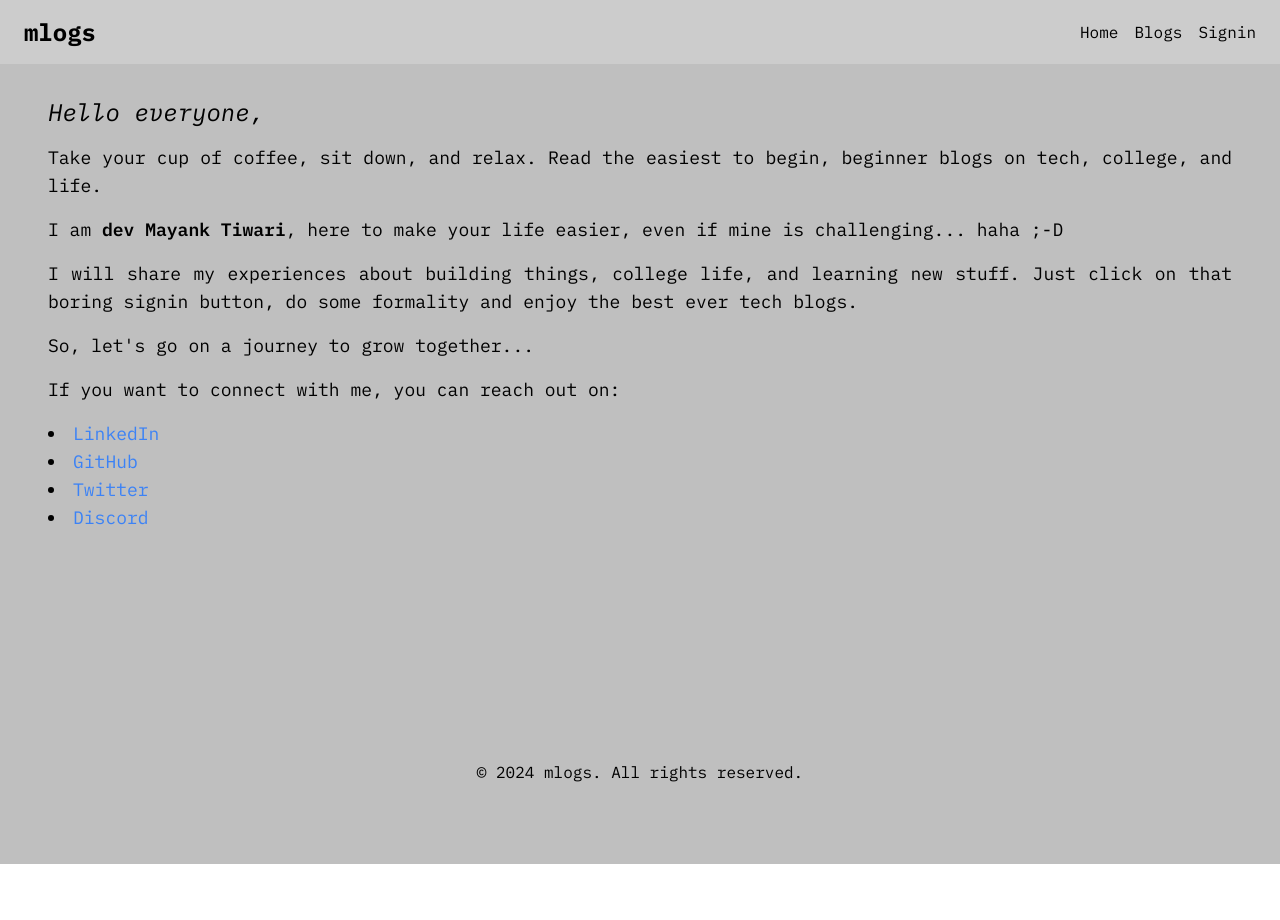
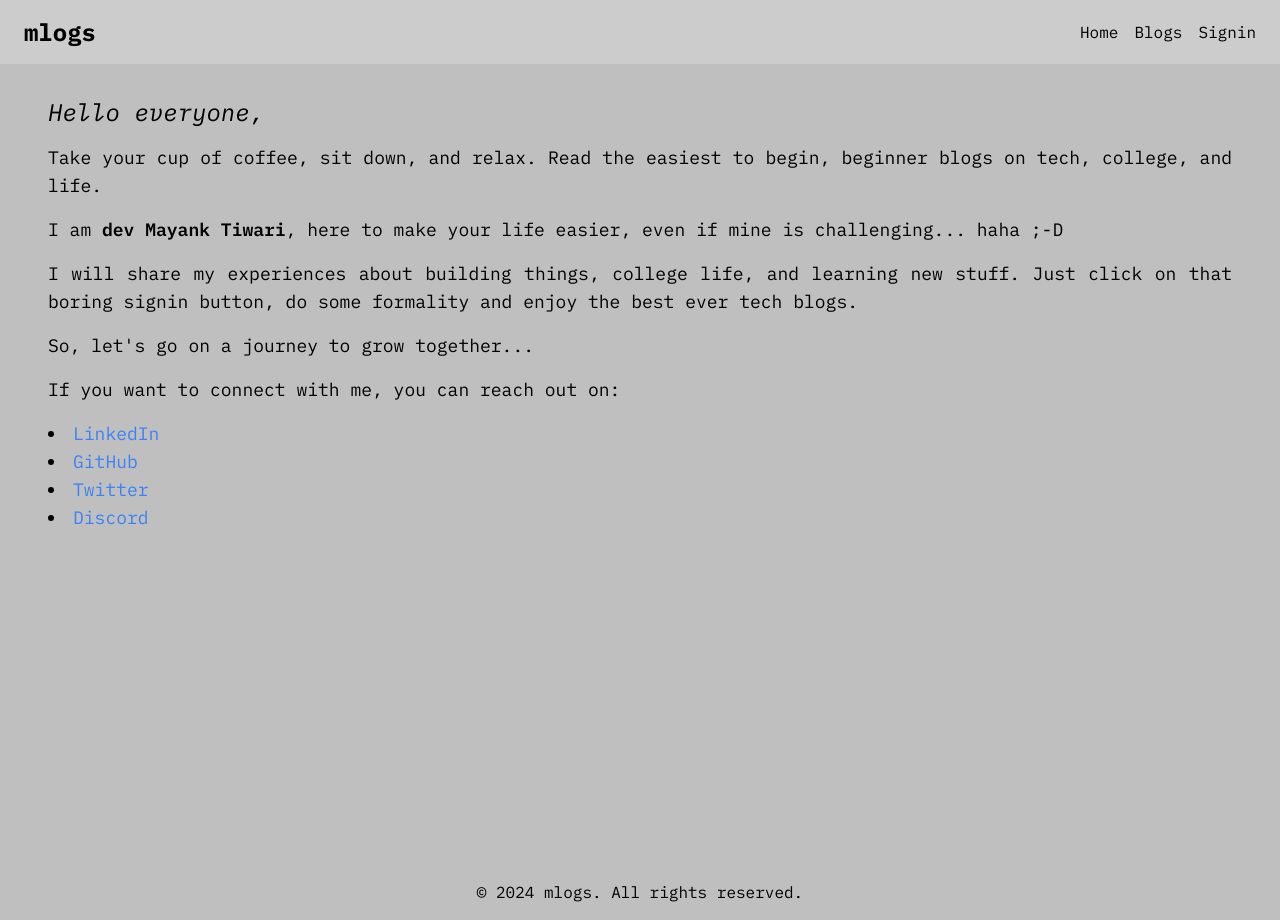
Before and after one commit to dev-mayanktiwari/mlogs, a React (Vite) app in the folder frontend/: page / in a window 1280 px wide. Before the commit the page ends 864 px from the top, so only its background shows below. Built offline with nearby package versions, Linux system fonts and the light colour scheme.

Commit message:
footer updated

```diff
--- a/frontend/src/components/BlogFooter.tsx
+++ b/frontend/src/components/BlogFooter.tsx
@@ -1,8 +1,8 @@
 const BlogFooter = () => {
   return (
-    <div className="font-myFont py-4 px-6 w-full flex justify-center items-center bg-backgroundDark absolute bottom-0">
+    <footer className="font-myFont py-4 px-6 w-full flex justify-center items-center bg-backgroundDark">
       <span>&copy; 2024 mlogs. All rights reserved.</span>
-    </div>
+    </footer>
   );
 };
 
```
